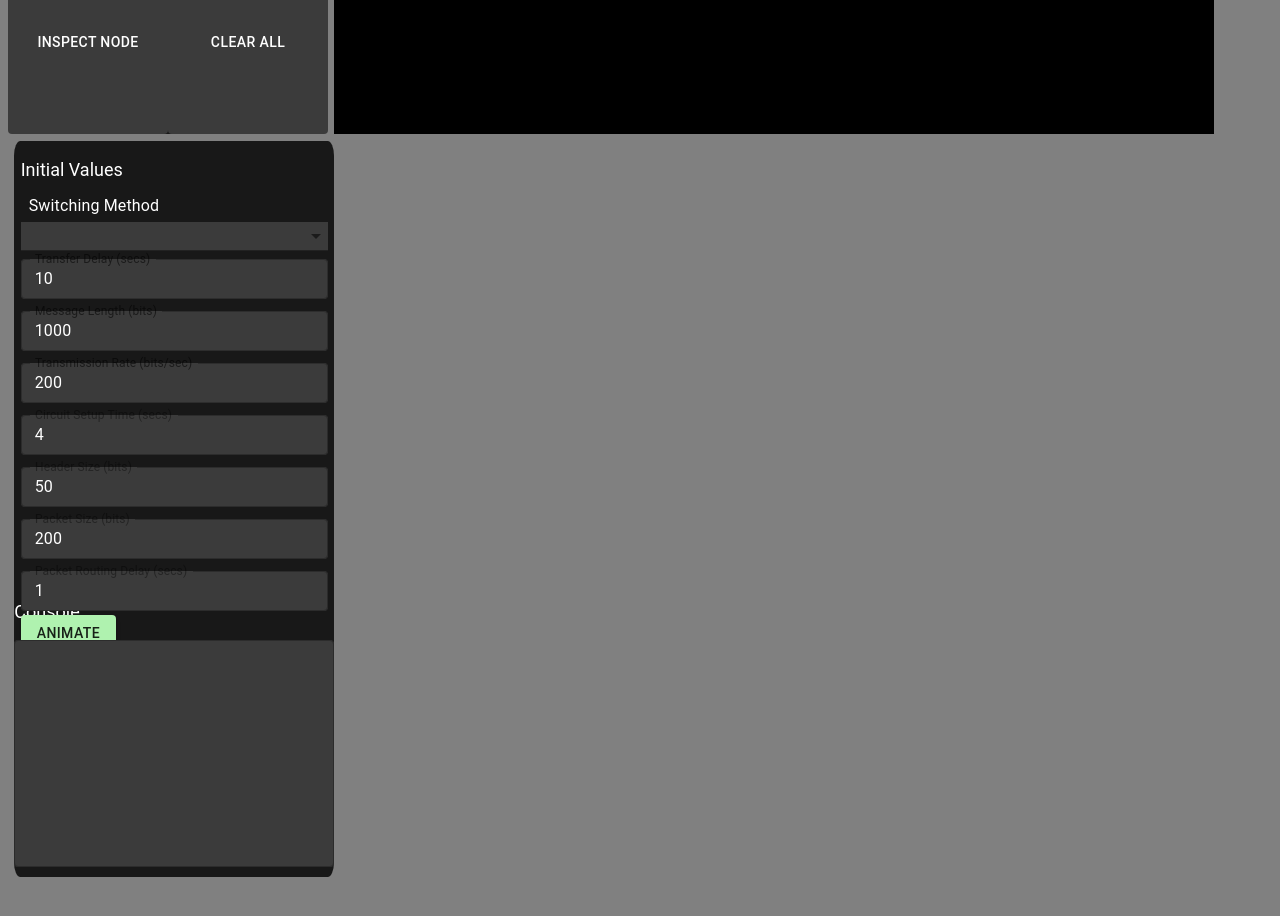
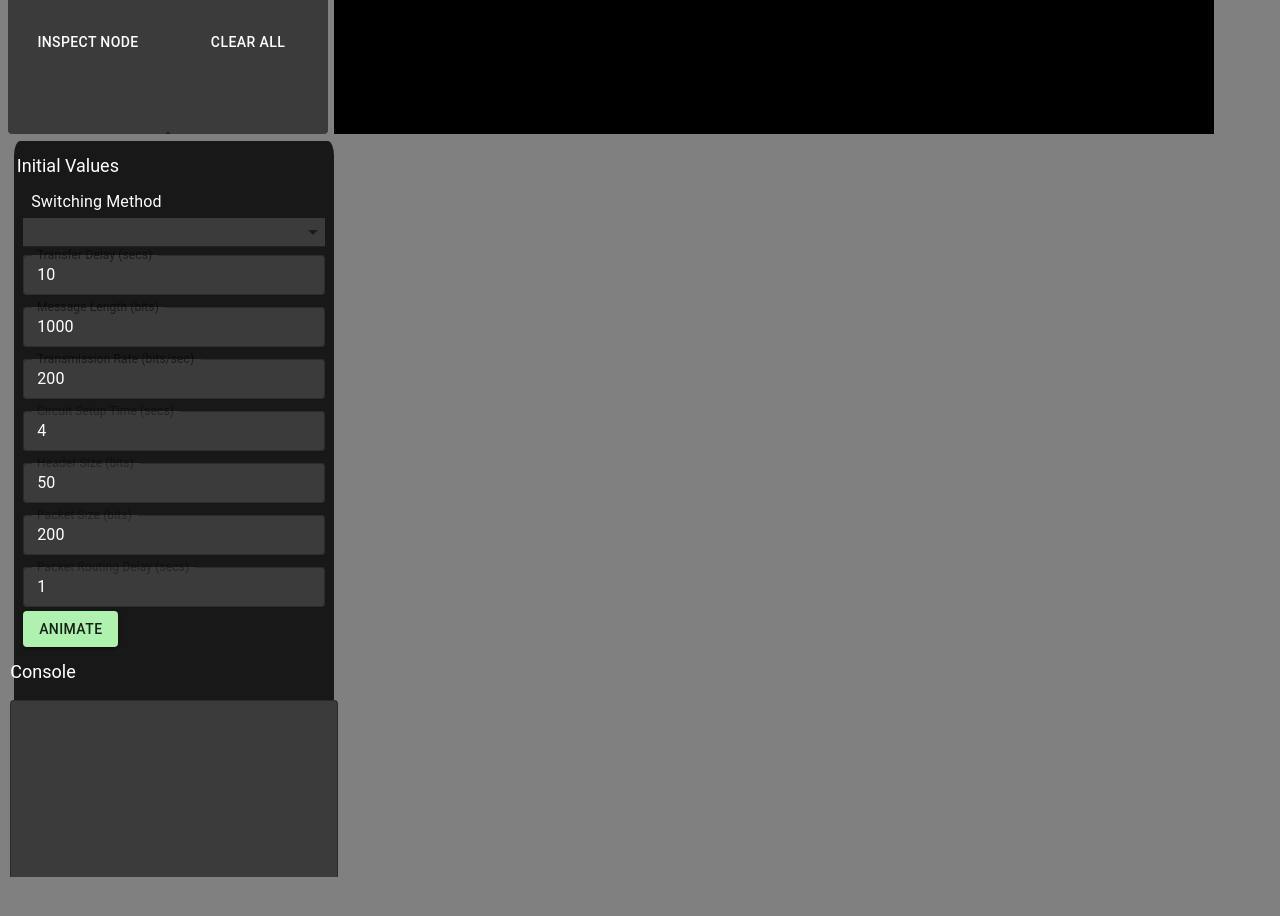
Before and after one commit to etharinoh/Diss, a React (Create React App) app in the folder my-app/: page /#/interactive in a window 1280 px wide. Shown: the part 700-1616 px from the top of the page. After the commit the page ends 1585 px from the top, so only its background shows below. Built offline with nearby package versions, Linux system fonts and the light colour scheme.

Commit message:
comments added

```diff
--- a/my-app/src/containers/InteractiveTool/Interactive.css
+++ b/my-app/src/containers/InteractiveTool/Interactive.css
@@ -28,13 +28,19 @@
     height: 100%;
 }
 #init_val{
-    height: 53vh;
+    height: fit-content;
+    padding-left: 2%;
+    padding-right: 2%;
+}
+
+#initial_container{
+    height: fit-content;
     padding-left: 2%;
     padding-right: 2%;
 }
 
 #console{
-    height:40vh;
+    position: relative;
     width: 100%;
 }
 #consoleText{
@@ -49,3 +55,6 @@ p, label{
     width: 90%;
     background-color: #3b3b3b;
 }
+#Interactive_whole{
+    overflow: hidden;
+}
--- a/my-app/src/containers/InteractiveTool/InteractiveBuilder.js
+++ b/my-app/src/containers/InteractiveTool/InteractiveBuilder.js
@@ -34,14 +34,14 @@ const button_options = {
 var buttonChecked = button_options.NONE;
 
 
-
+//Global variables needed for ThreeJS
 var scene = new THREE.Scene();
 var camera;
 var renderer = new THREE.WebGLRenderer();
 var container;
 
 /**
- *
+ * THis is the class which is used to add the scene and setup animation and events for it
  */
 class Tool extends Component {
   componentDidMount() {
@@ -70,10 +70,11 @@ class Tool extends Component {
 
 
 
-
+  /**
+   * This is used for handling which method is used when the canvas is clicked
+   * @param {*} event the event when it has been triggered
+   */
   clickHandler = (event) => {
-
-
     switch (buttonChecked) {
       case button_options.ADDNODE:
         addNode(event);
@@ -115,9 +116,9 @@ class Tool extends Component {
  */
 function listenResize() {
 
-  //camera.aspect = (container.clientWidth / container.clientHeight);
   camera.updateProjectionMatrix();
   renderer.setSize(container.clientWidth, container.clientHeight);
+  //camera.aspect = container.clientWidth / container.clientHeight
 
 }
 
@@ -125,8 +126,9 @@ const raycaster = new THREE.Raycaster();
 const mouse = new THREE.Vector2();
 var nodeCount = 1;
 /**
- *
- * @param {*} event
+ * This is the method for adding a node to the canvas
+ *
+ * @param {*} event This is the event which is used to know where the mouse position is
  */
 function addNode(event) {
   {
@@ -157,9 +159,11 @@ function addNode(event) {
 var intersects = [];
 var nodes = [];
 var connectionCount = 0;
-/**
- *
- * @param {*} event
+
+/**
+ * This will check how many nodes have been selected, if none are selected highlight the selected, if one is selected then a line is connected between them
+ *
+ * @param {*} event The event used for where the mouse click was
  */
 function addConnection(event) {
   const MATERIAL = new THREE.LineBasicMaterial({ color: 0xffffff, linewidth: 30 });
@@ -203,6 +207,11 @@ function addConnection(event) {
     }
   }
 }
+/**
+ * This is used to check if a node is a sender or reciever before changing its color back
+ *
+ * @param {*} node The node whos node needs its color changing back
+ */
 function changeColor(node){
   var snd = false, rec = false;
   SndRecArray.forEach(pair =>{
@@ -224,9 +233,10 @@ function changeColor(node){
   }
 }
 /**
- *
- * @param {*} event
- * @returns
+ * This is the auxillary function using threejs raycaster to select a node from the scene.
+ *
+ * @param {*} event This is the event used to find the mouse position
+ * @returns Either the first intersect or the number 0
  */
 function findNode(event) {
   //draw a line by selecting two circle, raycaster, highlight
@@ -253,15 +263,16 @@ function findNode(event) {
 }
 
 /**
- *
- * @param {*} event
+ * Calls the find node to select a node and then removes th3e node and all of its connections.
+ *
+ * @param {*} event The event when this is called
  */
 function removeNode(event) {
   //If a node is clicked, remove the node and any connections that it has
   var toRemove = findNode(event);
 
   for (let value of connectionMap.values()) {
-    if ((toRemove == value.fromNode) || (toRemove == value.toNode)) {
+    if ((toRemove == value.fromNode.circleObject) || (toRemove == value.toNode.circleObject)) {
       removeSelected(value.connectorObj);
     }
   }
@@ -269,8 +280,9 @@ function removeNode(event) {
   scene.remove(toRemove);
 }
 /**
- *
- * @param {*} event
+ * This is used to select and remove a connection, but there are issues with selection
+ *
+ * @param {*} event The event when this is called for raycasting
  */
 function removeConnection(event) {
   //If a connection is clicked delete it
@@ -284,9 +296,10 @@ function removeConnection(event) {
   }
 }
 /**
- *
- * @param {*} event
- * @returns
+ * This is used to select a connection, but has issues with raycasting
+ *
+ * @param {*} event used to find the mouse point where clicked
+ * @returns their the intersect or 0
  */
 function findConnection(event) {
   mouse.x = ((event.clientX - renderer.domElement.offsetLeft) / renderer.domElement.clientWidth) * 2 - 1;
@@ -304,16 +317,18 @@ function findConnection(event) {
   }
 }
 /**
- *
- * @param {*} selected
- */
-function removeSelected(selected) { //TODO make sure everything is deleted
+ * This is used to remove a selected node from the scene and connection map
+ *
+ * @param {*} selected The selected node
+ */
+function removeSelected(selected) {
   connectionMap.delete(selected.name);
   scene.remove(selected);
 }
 /**
- *
- * @param {*} event
+ * THis is used to return information of abhout the selected node to the console.
+ *
+ * @param {*} event USed for finding the node
  */
 function inspectNode(event) {
   var chosen = findNode(event);
@@ -326,8 +341,9 @@ function inspectNode(event) {
 }
 var selected = 0;
 /**
- *
- * @param {*} event
+ * This is used to move a node from one position to the next selected position
+ *
+ * @param {*} event used to find and move the node
  */
 function moveNode(event) {
 
@@ -368,8 +384,9 @@ function moveNode(event) {
 }
 var sender, reciever;
 /**
- *
- * @param {*} event
+ * This is used to create a sender reciever pair and add it to the array
+ *
+ * @param {*} event Used for finding the node
  */
 function sendRevPair(event) {
   var chosenNode = findNode(event);
@@ -408,7 +425,7 @@ class InteractiveBuilder extends Component {
   }
   render() {
     return (
-      <div id="Interactive_whole">
+      <div id="Interactive_whole" >
         <Navigation />
         <div id="Interactive_Container">
 
@@ -419,10 +436,13 @@ class InteractiveBuilder extends Component {
             <Tool />
           </div>
           <div id="right">
+          <Grid container spacing={1}>
             <div id="init_val">
               <p>Initial Values</p>
               <InitialValues />
             </div>
+            </Grid>
+            <Grid container spacing={1}>
             <div id="console">
               <p>Console</p>
               <TextField
@@ -435,7 +455,7 @@ class InteractiveBuilder extends Component {
                 disabled
                 fullWidth={true}
               />
-            </div>
+            </div></Grid>
           </div>
         </div>
       </div>
@@ -473,6 +493,11 @@ const useStyles = makeStyles((theme) => ({
   },
 }));
 
+/**
+ * Setup for the buttons and their onclick methods
+ *
+ * @returns the group of buttons
+ */
 function ButtonsGroup() {
   return (
     <div>
@@ -480,7 +505,7 @@ function ButtonsGroup() {
         <Button className={useStyles().state_button} onClick={addNodeClick} id="AddNode"> Add Node</Button>
         <Button className={useStyles().state_button} onClick={addConnectionClick} id="AddConnection"> Add Connection</Button>
         <Button className={useStyles().state_button} onClick={removeNodeClick} id="RemoveNode"> Remove Node</Button>
-        <Button className={useStyles().state_button} onClick={removeConnectionClick} id="RemoveConnection"> Remove Connection (DISABLED)</Button>
+        <Button className={useStyles().state_button} onClick={removeConnectionClick} id="RemoveConnection" disabled> Remove Connection (DISABLED)</Button>
       </Grid>
       <Grid item>
         <Button className={useStyles().state_button} onClick={moveNodeClick} id="MoveNode"> Move Node</Button>
@@ -493,27 +518,26 @@ function ButtonsGroup() {
     </div>
   )
 }
+/**
+ * Changes the selected button to add node, if it is already selected it is cleared
+ */
 function addNodeClick() {
   if (buttonChecked == button_options.ADDNODE) {
-    //Clear colours
     buttonChecked = button_options.NONE;
   }
   else {
-    //Clear button method, change to selected
     buttonChecked = button_options.ADDNODE;
   }
   consoleAdd("Button Selected: " + buttonChecked);
 }
 /**
- *
+ * Changes the selected button to remove node, if it is already selected it is cleared
  */
 function removeNodeClick() {
   if (buttonChecked == button_options.REMOVENODE) {
-    //Clear colours
     buttonChecked = button_options.NONE;
   }
   else {
-    //Clear button method, change to selected
     buttonChecked = button_options.REMOVENODE;
   }
   consoleAdd("Button Selected: " + buttonChecked);
@@ -523,29 +547,27 @@ function removeNodeClick() {
  */
 function addConnectionClick() {
   if (buttonChecked == button_options.ADDCONNECT) {
-    //Clear colours
     buttonChecked = button_options.NONE;
   }
   else {
-    //Clear button method, change to selected
     buttonChecked = button_options.ADDCONNECT;
   }
   consoleAdd("Button Selected: " + buttonChecked);
 }
-/**
- * this calls the moethod for removing a connection
+
+/**
+ * this calls the method for removing a connection
  */
 function removeConnectionClick() {
   if (buttonChecked == button_options.REMOVECONNECT) {
-    //Clear colours
     buttonChecked = button_options.NONE;
   }
   else {
-    //Clear button method, change to selected
     buttonChecked = button_options.REMOVECONNECT;
   }
   consoleAdd("Button Selected: " + buttonChecked);
 }
+
 /**
  * This handles the input mode for moving a node
  */
@@ -560,6 +582,7 @@ function moveNodeClick() {
   }
   consoleAdd("Button Selected: " + buttonChecked);
 }
+
 /**
  * handles pressing the input button for creating a sender reciver pair
  */
@@ -589,6 +612,7 @@ function inspectNodeClick() {
   }
   consoleAdd("Button Selected: " + buttonChecked);
 }
+
 /**
  * This funciton will clear all of the console, globals, and the objects from the scene
  */
@@ -596,11 +620,11 @@ function clear() {
   consoleClear();
   buttonChecked = button_options.NONE;
   clearGlobals();
-  while(scene.children.length > 0){
+  while(scene.children.length > 0){  //removes all children from the scene
     scene.remove(scene.children[0]);
-}
-  //clear everythinng of use, maps, queues connections, objects in scene
-}
+  }
+}
+
 /**
  * This will clear any global variables so that they will not impact the program's next run
  */
@@ -610,6 +634,7 @@ function clearGlobals() {
   tweenArr = []
 
 }
+
 //Initial Values variables.
 var Switching_Method;
 var TransDelay;
@@ -628,8 +653,9 @@ var SndRecArray = [];
 var tweenArr = [];
 var circMessageTimePerJump;
 var totalSwitchTime;
-/**
- *
+
+/**
+ * Method for starting circuit siwthcing for all sender receiver pairs
  */
 function startCircuitSw() {
   //findbest route
@@ -646,12 +672,12 @@ function startCircuitSw() {
     }
 
   }
-
-  //Get all the connection objects and change their color to
-}
-/**
- *
- * @param {*} pair
+}
+
+/**
+ * This performs the circuit swithcing for each indiviual sender receiver pairs
+ *
+ * @param {*} pair The sender receiver to perform this on
  */
 function startIndSw(pair) {
   var chosenRoute = findBestRoute(pair); //output chosen route
@@ -681,13 +707,13 @@ function startIndSw(pair) {
   setTimeout(() => { message = createMessage(pair, connArray) }, CircSetupTime);
   setTimeout(() => { breakdownConnection(pair, connArray); scene.remove(message)}, totalSwitchTime);
 
-
-  //Reset eveything
-}
-/**
- *
- * @param {*} sendRecPair
- * @returns
+}
+
+/**
+ * Finds the best route by calling the findRoutes method
+ *
+ * @param {*} sendRecPair The sender receiver pairs to find the  routes between
+ * @returns The best route
  */
 function findBestRoute(sendRecPair) {
 
@@ -708,14 +734,24 @@ function findBestRoute(sendRecPair) {
   })
   return bestRoute;
 }
-function clone(A) {
-  return JSON.parse(JSON.stringify(A));
-}
+/**
+ * THis is used to clone an object due to an issue with javascript object references
+ *
+ * @param {*} A the array object to be copied
+ * @returns A copy of the array which was provided
+ */
+function clone(Array) {
+  return JSON.parse(JSON.stringify(Array));
+}
+
 var invConnMap = new Map;
-/**
- *
- * @param {*} sendRecPair
- * @returns
+
+/**
+ * THis is the function which calls the a recusive function to reutnr all of the routes from sender to receiver
+ * built and refined from the java example at: https://www.geeksforgeeks.org/find-paths-given-source-destination/
+ *
+ * @param {*} sendRecPair the pair of sender and receiver
+ * @returns all routes from sender to receiver
  */
 function findRoutes(sendRecPair) {
   var start = sendRecPair.sender;
@@ -724,18 +760,18 @@ function findRoutes(sendRecPair) {
   var pathList = [start.name];
   var routes = [];
   /**
+   * This is the recursive loop for finding each route
    *
-   * @param {*} currentNode
-   * @param {*} destinationNode
-   * @param {*} isVisited
-   * @param {*} local
-   * @param {*} myArray
-   * @returns
+   * @param {*} currentNode current node to check
+   * @param {*} destinationNode the goal node
+   * @param {*} isVisited a map of nodes names to if they are visited for not
+   * @param {*} local this is the array holding the path local to each
+   * @returns all found routes
    */
-  function findRoutesRec(currentNode, destinationNode, isVisited, local, myArray = [[]]) {
+  function findRoutesRec(currentNode, destinationNode, isVisited, local) {
     var otherNode;
     var found;
-    //from start node check all connections, if
+    //base case for finding the destination node
     if (currentNode == destinationNode) {
       var currentRoute = clone(local);
       routes.push(currentRoute);
@@ -751,10 +787,10 @@ function findRoutes(sendRecPair) {
       else {
         otherNode = connection.fromNode;
       }
-
+      //if the node hasnt yet been visited, add the new node and recurse.
       if (!isVisited.get(otherNode.name)) {
         local.push(otherNode.name);
-        found = findRoutesRec(otherNode, destinationNode, isVisited, local, myArray);
+        found = findRoutesRec(otherNode, destinationNode, isVisited, local);
         local.pop();
         return routes;
       }
@@ -762,17 +798,18 @@ function findRoutes(sendRecPair) {
     );
     isVisited.set(currentNode.name, false);
   }
-  findRoutesRec(start, end, isVisited, pathList, []);
+  findRoutesRec(start, end, isVisited, pathList );
   return routes;
 }
 /**
- *
- * @param {*} pair
- * @param {*} route
- * @param {*} setupTime
+ * Sets up the connection, highlighting the route
+ *
+ * @param {*} pair The sender receiver pair to be performed on
+ * @param {*} route The route to setup along
+ * @param {*} setupTime The amount of time that it will take
  * @returns
  */
-function setupConnection(pair, route, setupTime) { //circuit setuptime / Amount of stops in route
+function setupConnection(pair, route, setupTime) {
   var timeForEach = (setupTime / route.length);
   for (let index = 0; index < route.length; index++) {
     const connection = route[index];
@@ -791,9 +828,10 @@ function setupConnection(pair, route, setupTime) { //circuit setuptime / Amount
   return;
 }
 /**
- *
- * @param {*} pair
- * @param {*} connection
+ * This performs the setup for each connection
+ *
+ * @param {*} pair sender receiver pair it is on
+ * @param {*} connection the connection to perform it on
  */
 function setupEach(pair, connection) {
   connection.connectorObj.material.color.set(0xF2E9AF);
@@ -811,9 +849,10 @@ function setupEach(pair, connection) {
   }
 }
 /**
- *
- * @param {*} pair
- * @param {*} route
+ * Used to breakdown the connection after a message has been sent
+ *
+ * @param {*} pair the sender and receiver pair
+ * @param {*} route the route of connections
  * @returns
  */
 function breakdownConnection(pair, route) {
@@ -833,6 +872,12 @@ function breakdownConnection(pair, route) {
   tweenArr = []
   return;
 }
+/**
+ * Breaks down for each connection
+ *
+ * @param {*} pair the sender and receiver pair
+ * @param {*} connection The current connections
+ */
 function breakEach(pair, connection) {
   connection.connectorObj.material.color.set(0xFFFFFF);
   var currentConObj = connectionMap.get(connection.connectorObj.name);
@@ -849,10 +894,11 @@ function breakEach(pair, connection) {
   }
 }
 /**
- *
- * @param {*} sndRec
- * @param {*} route
- * @returns
+ * This creates the message and sets up the message for each connection
+ *
+ * @param {*} sndRec the sender and receiver pair
+ * @param {*} route The routem to be taken
+ * @returns the message object
  */
 function createMessage(sndRec, route) {
   var startNode = sndRec.sender.circleObject;
@@ -889,12 +935,13 @@ function createMessage(sndRec, route) {
   return plane;
 }
 /**
- *
- * @param {*} message
- * @param {*} position
- * @param {*} target
- * @param {*} invert
- * @returns
+ * This will setupd the tweens for each message and chain them to eachother
+ *
+ * @param {*} message the message object
+ * @param {*} position The position to send from
+ * @param {*} target THe position to send to
+ * @param {*} invert wether or not the connection was inverted
+ * @returns the message object
  */
 function setupMessage(message, position, target, invert) {
 
@@ -927,12 +974,12 @@ function setupMessage(message, position, target, invert) {
     tweenArr.push(tween);
   }
   return message;
-  //use tween.delay(); for (packet routing delay)
-}
-/**
- *
- * @param {*} pair
- * @param {*} method
+}
+/**
+ * Creates the information for each packet
+ *
+ * @param {*} pair the sender and receiver pair
+ * @param {*} method wether it is virtual circuit or datagram
  * @returns
  */
 function createPacketInfo(pair, method) {
@@ -970,12 +1017,13 @@ function createPacketInfo(pair, method) {
 }
 const MAX_PACKET_SIZE = 900
 /**
- *
- * @param {*} packetNo
- * @param {*} pair
- * @param {*} dataSize
- * @param {*} totalNo
- * @returns
+ * This will create the individual packet
+ *
+ * @param {*} packetNo the number of this packet
+ * @param {*} pair the sender and receiver pair
+ * @param {*} dataSize size of the data for this object
+ * @param {*} totalNo total number of packets
+ * @returns the packet object
  */
 function createPacket(packetNo, pair, dataSize, totalNo) {
   var validPkt, validHead
@@ -1009,11 +1057,12 @@ function createPacket(packetNo, pair, dataSize, totalNo) {
 }
 var packetRecieved = new Map
 /**
- *
- * @param {*} packet
- * @param {*} connection
- * @param {*} inv
- * @param {*} totalPackets
+ * Sends a packet for datagram packet switching
+ *
+ * @param {*} packet The packet
+ * @param {*} connection the connection it is on
+ * @param {*} inv wehter it is inverted or not
+ * @param {*} totalPackets total number of packets
  */
 function sendPacketDG(packet, connection, inv, totalPackets) {
   //consider inversion
@@ -1043,7 +1092,7 @@ function sendPacketDG(packet, connection, inv, totalPackets) {
     }
     originalNode.dequeue();
     connection.finished();
-    var found = bestConn(currentNode);
+    var found = bestConn(currentNode, packet.destinationNode.name);
     if (typeof found !== 'undefined') {
 
 
@@ -1087,7 +1136,7 @@ function sendPacketDG(packet, connection, inv, totalPackets) {
   tween.start();
 }
 /**
- *
+ * tells each node to create its routing table, and starts packet switching for datagram
  */
 function startPktSwitchDG() {
   for (let i = 0; i < SndRecArray.length; i++) {
@@ -1124,7 +1173,7 @@ function startPktSwitchDG() {
 
 
           setTimeout(() => {
-            var found = bestConn(pair.sender)
+            var found = bestConn(pair.sender, pair.reciever.name)
             if (typeof found !== 'undefined') {
               consoleAdd("sending packet " + packet.packetNumber)
               sendPacketDG(packet, found.conn, found.invert, packets.p - 1)
@@ -1140,28 +1189,25 @@ function startPktSwitchDG() {
   }
 }
 /**
- *
- * @param {*} node
- * @returns
- */
-function bestConn(node) {
-  var chosen;
-  var shortestJump;
-  var queue = false;
-  var lowestJumps = 0;
-  for (let index = 0; index < node.allRoutes().length; index++) {
-    const choice = node.allRoutes()[index];
+ * choses the best connection from the routing table
+ *
+ * @param {*} node the node which they are currently at
+ * @param {*} rec the receiver node
+ * @returns returns the choice or the first route
+ */
+function bestConn(node, rec) {
+  for (let index = 0; index < node.routesTo(rec).length; index++) {
+    const choice = node.routesTo(rec)[index];
     if (!choice.conn.inUse) {
       return choice
     }
 
   }
-  return node.allRoutes()[0];
-
-}
-/**
- *
- *
+  return node.routesTo(rec)[0];
+
+}
+/**
+ * Starts packet switching for virtual circuit
  */
 function startPktSwitchVC() {
   //choses the best route using the same method as circuit switch
@@ -1198,10 +1244,11 @@ function startPktSwitchVC() {
   }
 }
 /**
- *
- * @param {*} sndRec
- * @param {*} route
- * @param {*} packets
+ * Sends each packet from the start node
+ *
+ * @param {*} sndRec the sender and receiver pair
+ * @param {*} route the route to be taken
+ * @param {*} packets the array of packets with data
  */
 function sendPacketsVC(sndRec, route, packetsData) {
   var timeForEach = packetsData.time / route.length;
@@ -1211,18 +1258,17 @@ function sendPacketsVC(sndRec, route, packetsData) {
       const packet = packetsData.p[index]
       setTimeout(() => { createSendPacket(sndRec, route, packet, timeForEach, route, packetsData.p.length - 1) }, (timeForEach * index));
     })(index)
-
-
-  }
-
-}
-/**
- *
- * @param {*} sndRec
- * @param {*} route
- * @param {*} packet
- * @param {*} time
- * @param {*} wholeRoute
+  }
+
+}
+/**
+ * This creates the tweens for the packet and uses the routing table to chose its next connection
+ *
+ * @param {*} sndRec the sender and receiver pair
+ * @param {*} route the route to take
+ * @param {*} packet the packet object
+ * @param {*} time for each transfer
+ * @param {*} wholeRoute the whole route to be taken
  * @param {*} totalPackets
  */
 function createSendPacket(sndRec, route, packet, time, wholeRoute, totalPackets) {
@@ -1307,7 +1353,6 @@ function InitialValues() {
   const handleChange = (event) => {
     setMethod(event.target.value);
     Switching_Method = event.target.value;
-    //@TODO disable the correct fields
 
     //if circuit enable - circuit setup disable - header, packet, routing delay
     if (Switching_Method == "Circuit") {
@@ -1353,8 +1398,9 @@ function InitialValues() {
     }
   }
   /**
+   * This checks to see if the values are valid
    *
-   * @returns
+   * @returns if the input is valid
    */
   function validateInput() {
     inputIssues = ""
@@ -1413,10 +1459,9 @@ function InitialValues() {
   }
   var inputIssues;
   /**
-   *
-   * @param {*} event
+   * Starts the animation and sets the inputs
    */
-  const animateSimulation = (event) => {
+  const animateSimulation = () => {
     //take all values from below and
     TransDelay = Number(document.getElementById("text_Trans_Delay").value);
     MsgLength = Number(document.getElementById("text_Msg_Length").value);
--- a/my-app/src/containers/InteractiveTool/Node.js
+++ b/my-app/src/containers/InteractiveTool/Node.js
@@ -1,5 +1,3 @@
-import { RGB_ETC1_Format } from "three";
-
 export default class Node {
     constructor(name, circle) {
         this.name = name;
--- a/my-app/src/containers/InteractiveTool/Packet.js
+++ b/my-app/src/containers/InteractiveTool/Packet.js
@@ -1,4 +1,6 @@
-//totalsize, number, header, datasize, object, location, destination, start
+/**
+ * Class object for defining a packet
+ */
 export default class Packet{
     constructor(packetNo, size, header, datasize, obj, start, destination, total){
         this.packetNumber = packetNo;
```
